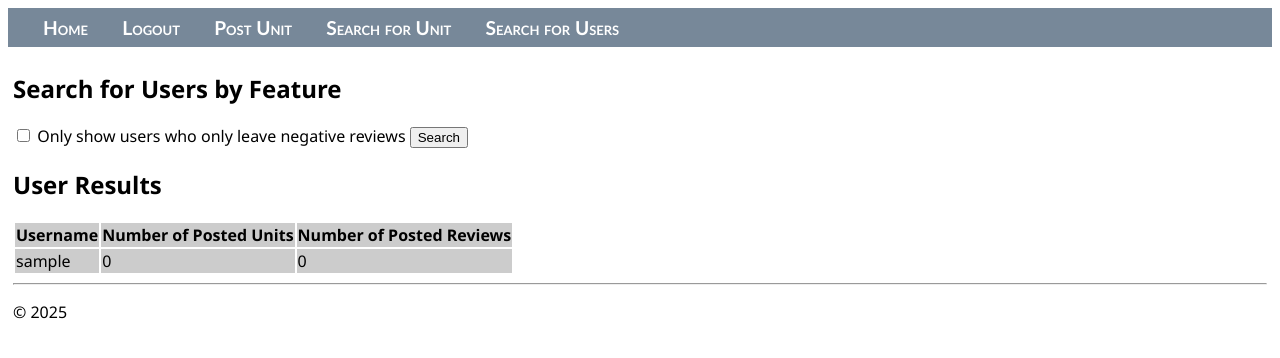
After one commit to DergevorkianJadeCSUN/440Project-Group9, a Flask app: page /search_users in a window 1280 px wide. The commit adds this page. Shown: the top 358 px of the page. Run offline with Flask 3, Linux system fonts and the light colour scheme; the visitor is signed in with stand-in values (Sample User, id 1); data comes from the database, SQL or seed files in the repository; data that the repository does not hold is empty.

Commit message:
added show only negative critics

```diff
--- a/webapp/auth.py
+++ b/webapp/auth.py
@@ -1,7 +1,9 @@
 from flask import Blueprint, render_template, request, flash, redirect, url_for
 from flask_login import login_user, logout_user, login_required, current_user
-from sqlalchemy import func, and_
+from sqlalchemy import func, and_, desc, select, not_
 from datetime import date
+
+from sqlalchemy.testing import not_in
 
 from .models import User, Rental, Review
 from . import db
@@ -88,6 +90,38 @@ def post():
 def search():
     if request.method == 'POST':
         terms = request.form.get('terms')
-        results = Rental.query.filter(Rental.features.like(f'%{terms}%')).all()
+        match request.form.get('sortby'):
+            case 'date': sort = Rental.date
+            case 'price': sort = Rental.price
+            case 'user': sort = Rental.user
+            case _: sort = Rental.date
+        results = Rental.query.filter(Rental.features.like(f'%{terms}%')).order_by(desc(sort)).all()
         return render_template('search.html', units=results)
-    return render_template('search.html', units=Rental.query.all())
+    return render_template('search.html', units=Rental.query.order_by(desc(Rental.date)).all())
+
+@auth.route('/search_users', methods=['GET', 'POST'])
+@login_required
+def search_user():
+    if request.method == 'POST':
+        rental_results = Rental.query
+        review_results = Review.query
+        if request.form.get('critics'):
+            review_results = Review.query.filter_by(quality="poor")
+            interim_results = (db.session.execute(select(User)
+                                                 .filter(Review.quality=="poor",
+                                                         User.username.not_in((select(User.username)
+                                                                               .join(User.review)
+                                                                               .filter(not_(Review.quality=="poor")))
+                                                                              ))
+                                                  .group_by(User.username)
+                                                  )
+                               .all())
+            print(interim_results)
+            user_results = [None] * len(interim_results)
+            for i in range(len(interim_results)):
+                user_results[i] =  interim_results[i][0]
+        else: user_results = User.query.all()
+        print(user_results)
+
+        return render_template('search_users.html', users=user_results, rental=rental_results, review = review_results)
+    return render_template('search_users.html', users = User.query.all(), rental= Rental.query, review = Review.query)
--- a/webapp/templates/layout.html
+++ b/webapp/templates/layout.html
@@ -14,6 +14,7 @@
                 <a href="{{ url_for('auth.logout') }}" class="navbar-brand navbar-item">Logout</a>
                 <a href="{{ url_for('auth.post') }}" class="navbar-brand navbar-item">Post Unit</a>
                 <a href="{{ url_for('auth.search') }}" class="navbar-brand navbar-item">Search for Unit</a>
+                <a href="{{ url_for('auth.search_user') }}" class="navbar-brand navbar-item">Search for Users</a>
             {% else %}
                 <a href="{{ url_for('auth.login') }}" class="navbar-brand navbar-item">Login</a>
                 <a href="{{ url_for('auth.sign_up') }}" class="navbar-brand navbar-item">Sign Up</a>
--- a/webapp/templates/search.html
+++ b/webapp/templates/search.html
@@ -7,6 +7,12 @@
     <form method="POST">
         <label for="terms">Enter feature keyword:</label>
         <input type="text" id="terms" name="terms">
+        <label for="sortby">Sort Results by:</label>
+        <select name="sortby" id="sortby" required>
+            <option value="price">Price</option>
+            <option value="date">Date Posted</option>
+            <option value="user">User</option>
+        </select>
         <button type="submit">Search</button>
     </form>
 
--- /dev/null
+++ b/webapp/templates/search_users.html
@@ -0,0 +1,33 @@
+{% extends "layout.html" %}
+
+{% block title %}Search{% endblock %}
+
+{% block content %}
+    <h2>Search for Users by Feature</h2>
+    <form method="POST">
+        <input type="checkbox" id="critics" name="critics">
+        <label for="critics">Only show users who only leave negative reviews</label>
+        <button type="submit">Search</button>
+    </form>
+
+    <h2>User Results</h2>
+    <table>
+        <thead>
+            <tr>
+                <th>Username</th>
+                <th>Number of Posted Units</th>
+                <th>Number of Posted Reviews</th>
+            </tr>
+        </thead>
+        <tbody>
+            {% for User in users %}
+            <tr>
+                <td>{{ User.username }}</td>
+                <td>{{ rental.filter_by(user=User.username).count() }}</td>
+                <td>{{ review.filter_by(user=User.username).count() }}</td>
+            </tr>
+            {% endfor %}
+        </tbody>
+    </table>
+
+{% endblock %}
```
